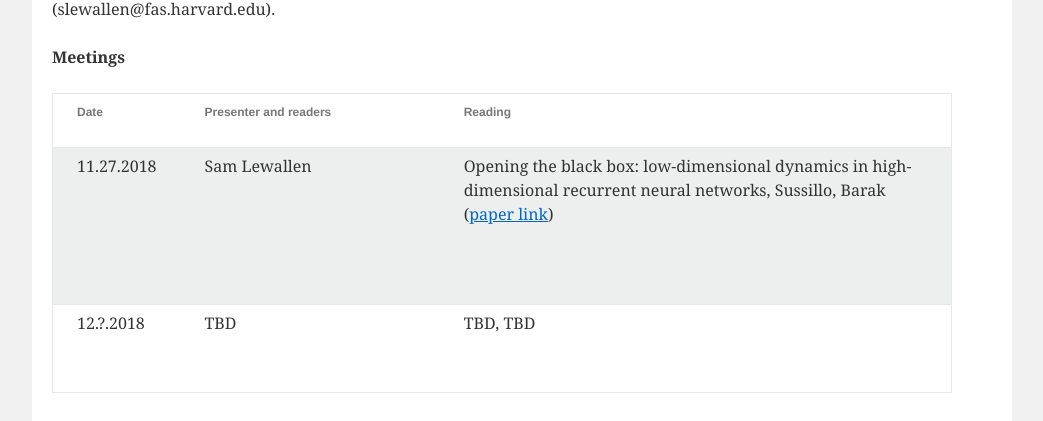
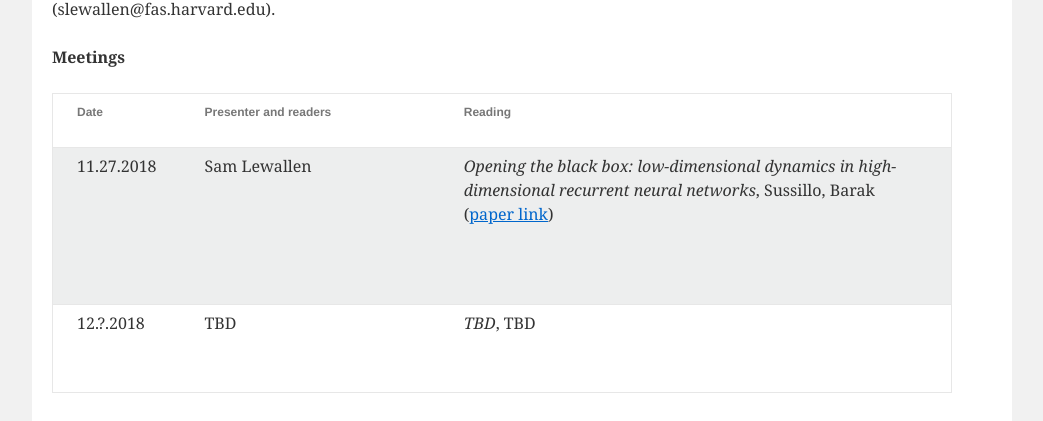
Before and after one commit to compneurojc/compneurojc.github.io, a Jekyll site: the page built from index.html, in a window 1280 px wide. Shown: the part 754-1175 px from the top of the page, without its empty margins (118-1161 px from the left). Built offline with Jekyll 4.4.1, drawn with Linux system fonts in a browser that asks for light colours.

```diff
--- a/_includes/meetings.html
+++ b/_includes/meetings.html
@@ -20,7 +20,7 @@
           <p>{{entry.presenter}}</p>
         </td>
         <td>
-          <p>{{entry.paper}}, {{entry.authors}}
+          <p><i>{{entry.paper}}</i>, {{entry.authors}}
             {% if entry.url %}
               (<a href="{{entry.url}}">paper link</a>)
             {% endif %}
```
Also changed, not shown: 2 other files.
